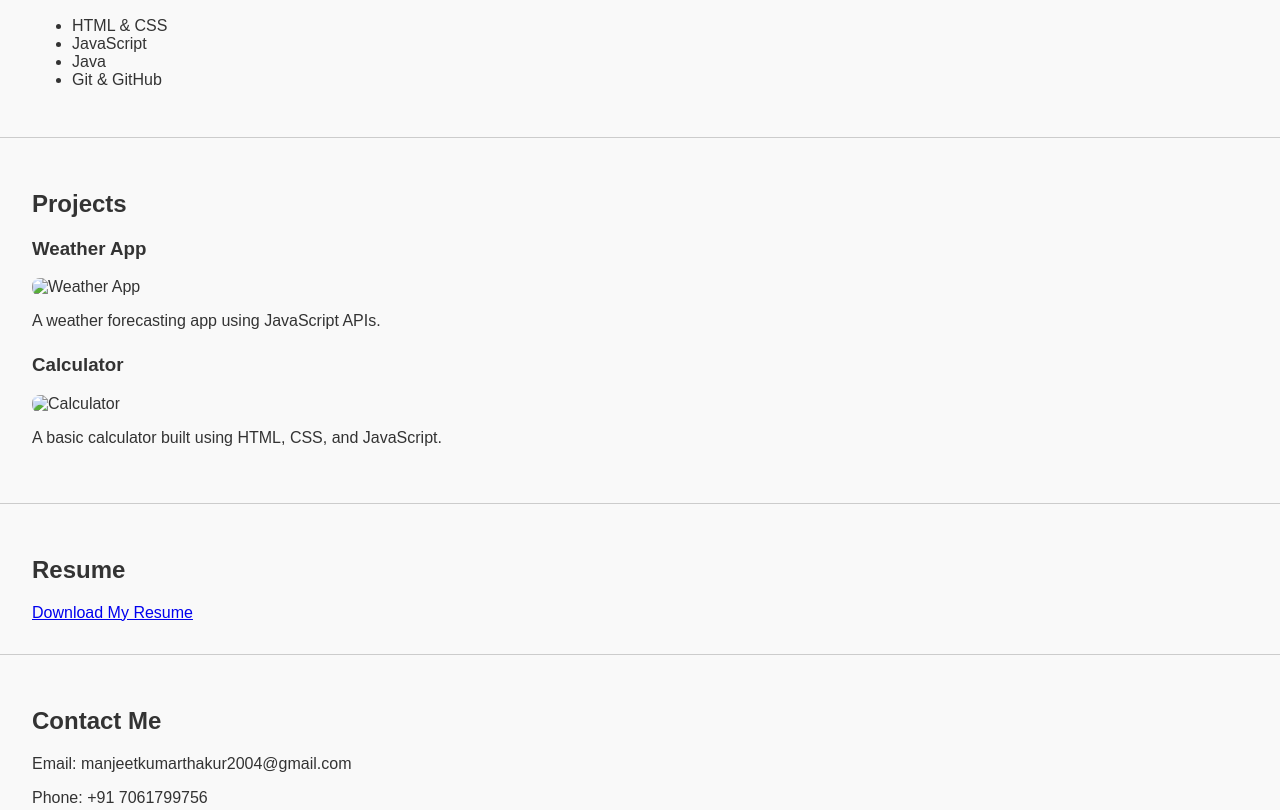
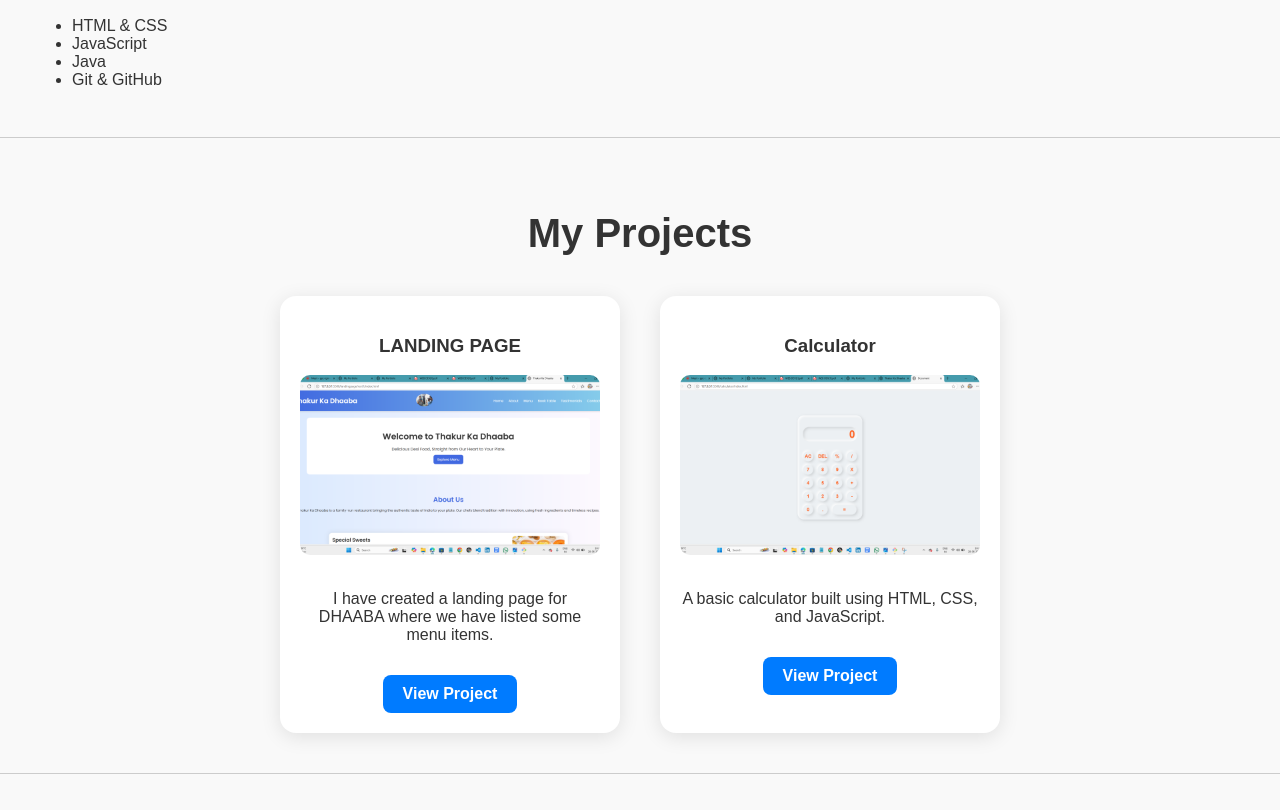
Before and after one commit to Manjeet-Kumar-Thakur/CODSOFT, a plain HTML site: page postfolia 2/index.html in a window 1280 px wide. Shown: the part 580-1390 px from the top of the page. Drawn offline with Linux system fonts and the light colour scheme.

Commit message:
project image added

```diff
--- a/postfolia 2/index.html
+++ b/postfolia 2/index.html
@@ -32,18 +32,27 @@
 
     <!-- Projects Section -->
 <section id="projects">
-        <h2>Projects</h2>
-        <div class="project">
-            <h3>Weather App</h3>
-            <img src="images/project1.png" alt="Weather App">
-            <p>A weather forecasting app using JavaScript APIs.</p>
+  <h2 class="section-title">My Projects</h2>
+
+  <div class="project-container">
+
+    <div class="project-card">
+      <h3>LANDING PAGE</h3>
+      <img src="project1.png" alt="LANDING PAGE">
+      <p>I have created a landing page for DHAABA where we have listed some menu items.</p>
+      <a href="https://manjeet-kumar-thakur.github.io/landingpage/rest1/" target="_blank" class="view-btn">View Project</a>
     </div>
-        <div class="project">
+
+    <div class="project-card">
       <h3>Calculator</h3>
-            <img src="images/project2.png" alt="Calculator">
+      <img src="project2.png" alt="Calculator">
       <p>A basic calculator built using HTML, CSS, and JavaScript.</p>
+      <a href="C:\Project\CODSOFT\calculator\index.html" target="_blank" class="view-btn">View Project</a>
+    </div>
+
   </div>
 </section>
+
 
     <!-- Resume Section -->
     <section id="resume">
--- a/postfolia 2/style.css
+++ b/postfolia 2/style.css
@@ -29,7 +29,7 @@ section {
     padding: 2rem;
     border-bottom: 1px solid #ccc;
 }
-
+/*
 .project {
     margin-bottom: 1.5rem;
 }
@@ -38,7 +38,75 @@ section {
     width: 300px;
     height: auto;
     border-radius: 8px;
+} */
+
+#projects {
+  padding: 40px 20px;
+  background-color: #f9f9f9;
+  text-align: center;
 }
+
+.section-title {
+  font-size: 2.5rem;
+  margin-bottom: 40px;
+  color: #333;
+  position: relative;
+  animation: fadeIn 1s ease-in-out;
+}
+
+.project-container {
+  display: flex;
+  justify-content: center;
+  gap: 40px;
+  flex-wrap: wrap;
+}
+
+.project-card {
+  background: white;
+  padding: 20px;
+  border-radius: 16px;
+  box-shadow: 0 4px 20px rgba(0, 0, 0, 0.1);
+  width: 300px;
+  transition: transform 0.3s;
+}
+
+.project-card:hover {
+  transform: translateY(-10px);
+}
+
+.project-card img {
+  width: 100%;
+  border-radius: 10px;
+  margin-bottom: 15px;
+  object-fit: cover;
+  height: 180px;
+}
+
+.view-btn {
+  display: inline-block;
+  margin-top: 15px;
+  padding: 10px 20px;
+  color: white;
+  background-color: #007bff;
+  border-radius: 8px;
+  text-decoration: none;
+  font-weight: bold;
+  transition: background-color 0.3s ease;
+}
+
+.view-btn:hover {
+  background-color: #0056b3;
+}
+
+/* Optional animation */
+@keyframes fadeIn {
+  from { opacity: 0; transform: translateY(20px); }
+  to   { opacity: 1; transform: translateY(0); }
+}
+
+
+
+
 
 footer {
     background-color: #333;
```
Also changed, not shown: postfolia 2/project1.png (added), postfolia 2/project2.png (added). Lines whose indentation alone changed are shown as unchanged.
